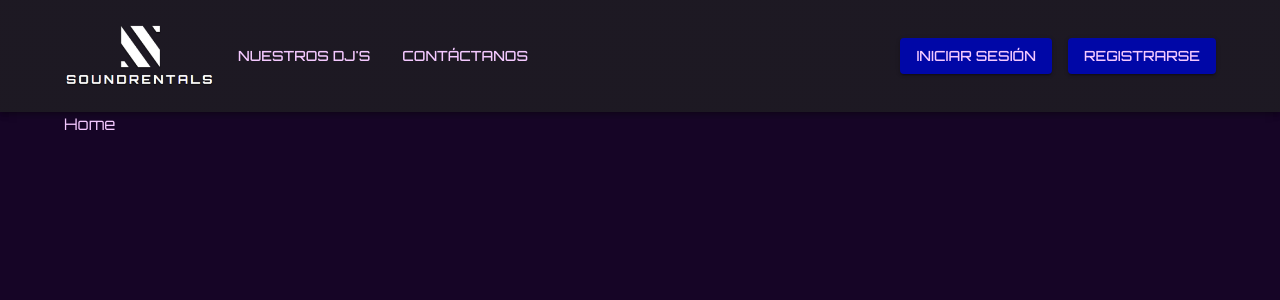
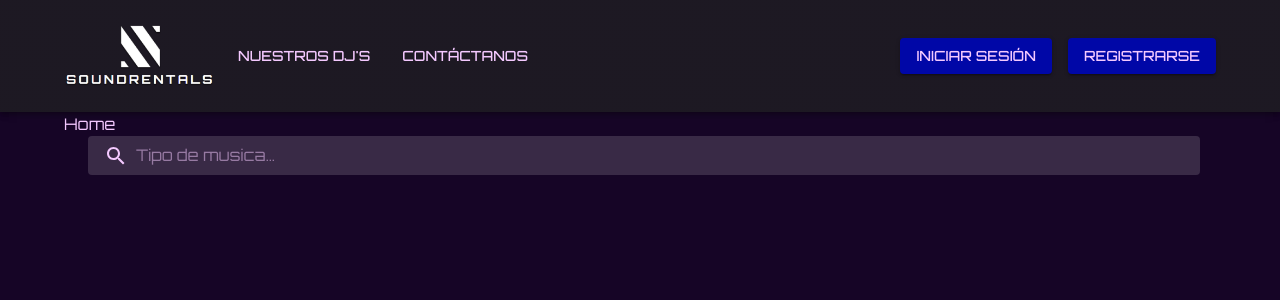
Before and after one commit to DOF1109/sound-rentals, a React (Vite) app in the folder frontend/: page / in a window 1280 px wide. Shown: the top 300 px of the page. Built offline with nearby package versions, Linux system fonts and the light colour scheme.

Commit message:
Se modifica contenido de Busqueda

```diff
--- a/frontend/src/components/common/InputSearch.jsx
+++ b/frontend/src/components/common/InputSearch.jsx
@@ -48,7 +48,7 @@ const InputSearch = () => {
         <SearchIcon />
       </SearchIconWrapper>
       <StyledInputBase
-        placeholder="Search…"
+        placeholder="Tipo de musica…"
         inputProps={{ "aria-label": "search" }}
       />
     </Search>
--- a/frontend/src/components/pages/Home.jsx
+++ b/frontend/src/components/pages/Home.jsx
@@ -1,7 +1,14 @@
+import { Box } from "@mui/material";
+import InputSearch from "../common/InputSearch";
+
 const Home = () => {
   return (
-    <div>Home</div>
-  )
-}
+    <Box>
+      Home
+      {/* Ver https://mui.com/material-ui/react-autocomplete/#combo-box */}
+      <InputSearch />
+    </Box>
+  );
+};
 
-export default Home
+export default Home;
```
